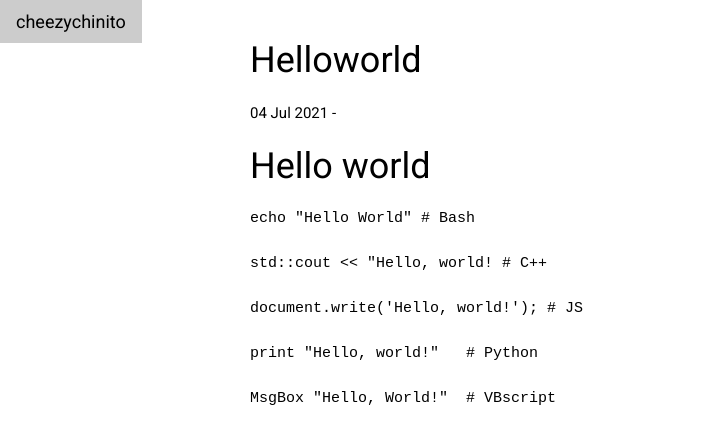
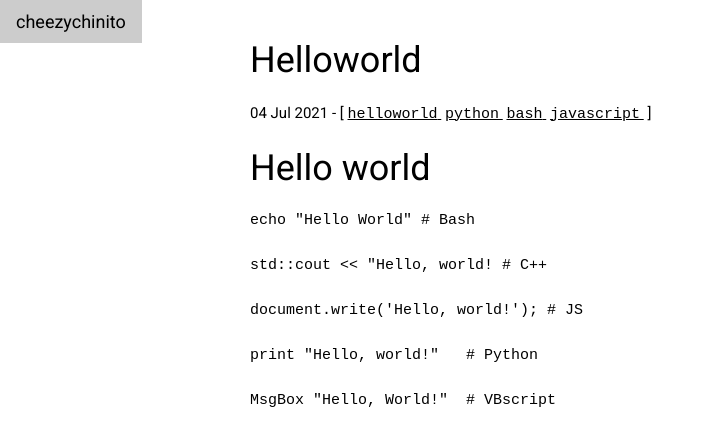
Before and after one commit to agyago/agyago.github.io, a Jekyll site: the page built from _posts/2021-07-04-HelloWorld.md, in a window 1280 px wide. Shown: the top 446 px of the page, without its empty margins (0-714 px from the left). Built offline with Jekyll 4.4.1, drawn with Linux system fonts in a browser that asks for light colours; comment, search, counter and statistics services are not loaded; some of the changed lines change nothing that is shown.

Commit message:
partially tags

```diff
--- a/_includes/header.html
+++ b/_includes/header.html
@@ -4,3 +4,6 @@
     <a href="https://agyago.github.io" class="w3-bar-item w3-button w3-theme-l1">cheezychinito</a>
   </div>
 </div>
+{% if site.tags != "" %}
+  {% include tags.html %}
+{% endif %}
--- /dev/null
+++ b/_includes/tags.html
@@ -0,0 +1,18 @@
+{% assign rawtags = "" %}
+{% for post in site.posts %}
+  {% assign ttags = post.tags | join:'|' | append:'|' %}
+  {% assign rawtags = rawtags | append:ttags %}
+{% endfor %}
+{% assign rawtags = rawtags | split:'|' | sort %}
+
+{% assign site.tags = "" %}
+{% for tag in rawtags %}
+  {% if tag != "" %}
+    {% if tags == "" %}
+      {% assign tags = tag | split:'|' %}
+    {% endif %}
+    {% unless tags contains tag %}
+      {% assign tags = tags | join:'|' | append:'|' | append:tag | split:'|' %}
+    {% endunless %}
+  {% endif %}
+{% endfor %}
--- a/_layouts/post.html
+++ b/_layouts/post.html
@@ -2,6 +2,12 @@
 layout: defaults
 ---
 <h1>{{ page.title }}</h1>
-<p>{{ page.date | date_to_string }} - {{ page.author }}</p>
+<p>{{ page.date | date_to_string }} - <span>[
+    {% for tag in page.tags %}
+      {% capture tag_name %}{{ tag }}{% endcapture %}
+      <a href="/tag/{{ tag_name }}"><code class="highligher-rouge"><nobr>{{ tag_name }}</nobr></code>&nbsp;</a>
+    {% endfor %}
+  ]</span></p>
+
 
 {{ content }}
--- a/_posts/2021-07-04-HelloWorld.md
+++ b/_posts/2021-07-04-HelloWorld.md
@@ -1,6 +1,7 @@
 ---
 layout: post
 description: This is my first ever post, hello world in different language
+tags: helloworld python bash javascript
 ---
 # Hello world
 
```
Also changed, not shown: 1 other file.
